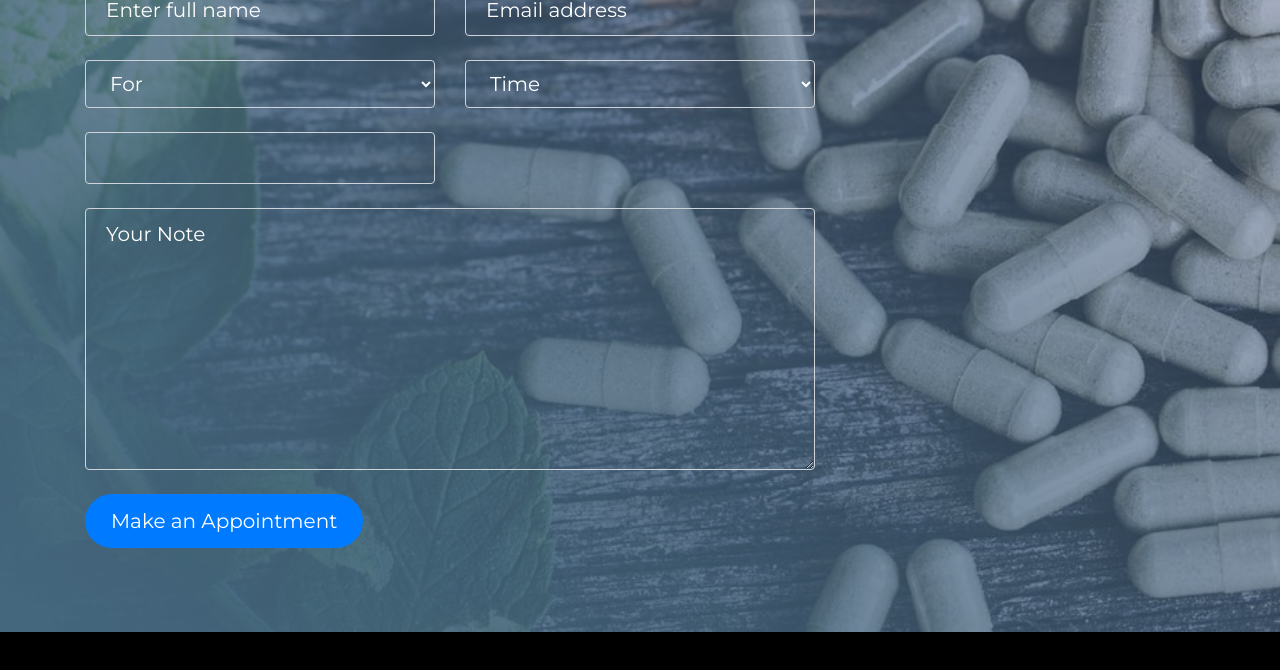
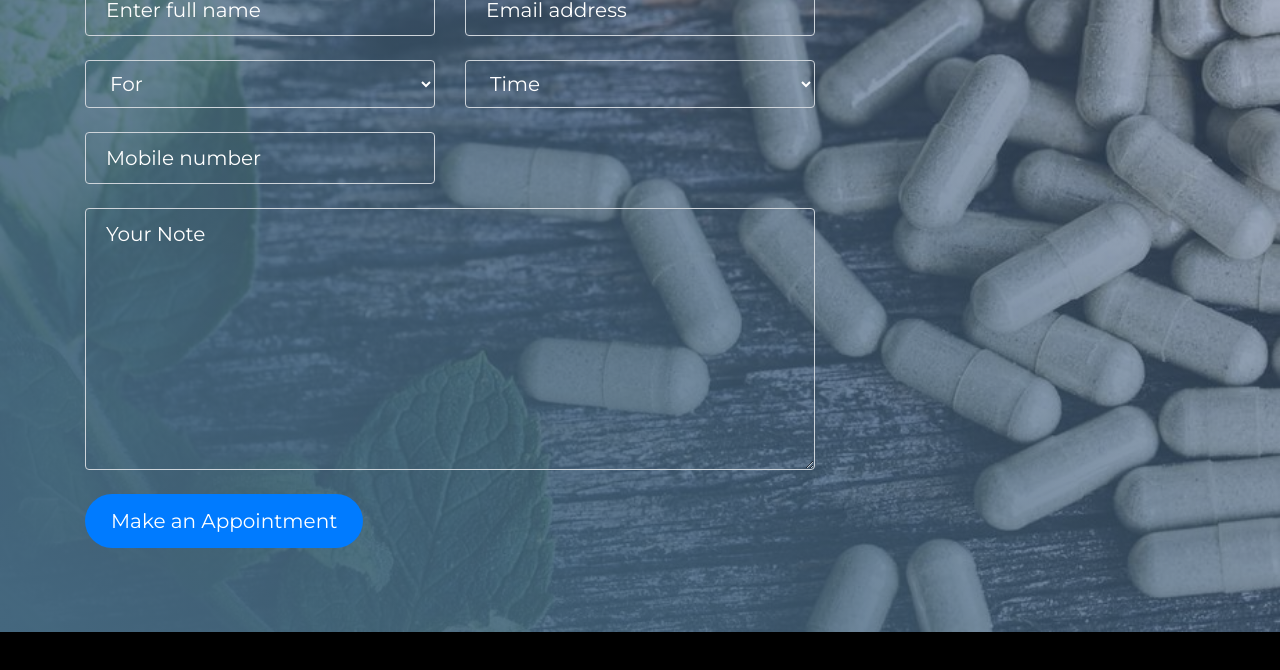
Before and after one commit to vishalsankpal/the-hollistic-wellness, a plain HTML site: page index.html in a window 1280 px wide. Shown: the part 3320-3990 px from the top of the page. Drawn offline with nearby package versions, Linux system fonts and the light colour scheme.

Commit message:
placeholder added

```diff
--- a/index.html
+++ b/index.html
@@ -395,7 +395,7 @@
                                         </select>
                                     </div>
                                     <div class="col-md-6 mb-4">
-                                        <input type="tel" pattern="[0-9]{1}[0-9]{9}" name="mobile" class="form-control" id="tel">
+                                        <input type="tel" placeholder="Mobile number" pattern="[0-9]{1}[0-9]{9}" name="mobile" class="form-control" id="tel">
                                     </div>
                                     <div class="col-12 mb-4">
                                         <textarea name="note" id="note" rows="8" class="form-control" placeholder="Your Note"></textarea>
```
